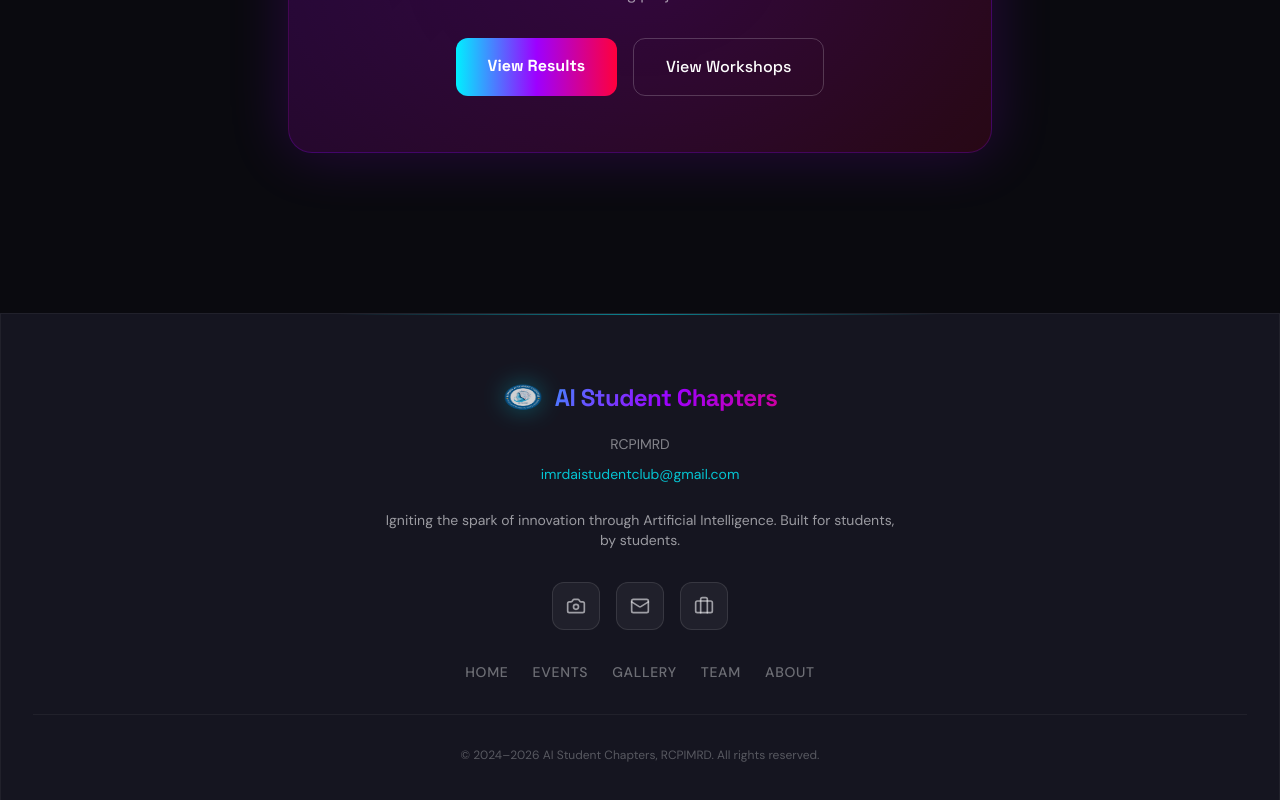
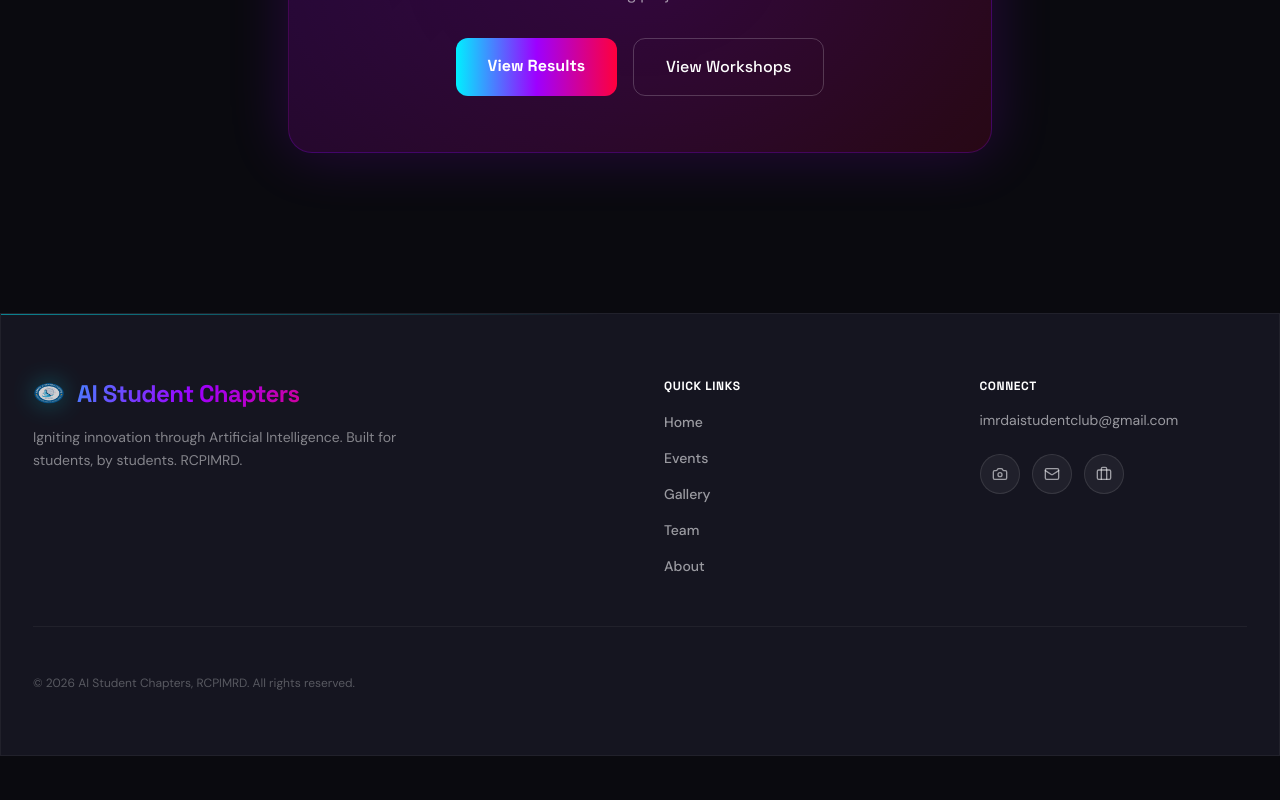
Before and after one commit to chiragbehere/ai-student-chapters-website, a React (Vite) app: page / in a window 1280 px wide. Shown: the part 2890-3690 px from the top of the page. After the commit the page ends 3646 px from the top, so only its background shows below. Built offline with nearby package versions, Linux system fonts and the light colour scheme.

Commit message:
Update footer design to modern left-aligned layout

```diff
--- a/src/components/Layout.tsx
+++ b/src/components/Layout.tsx
@@ -95,50 +95,63 @@ const Layout = ({ children }: { children: React.ReactNode }) => {
       </main>
 
       {/* Footer */}
-      <footer className="glass-panel border-t border-border py-16 mt-20 relative overflow-hidden">
-        {/* Subtle glow */}
-        <div className="absolute top-0 left-1/2 -translate-x-1/2 w-[600px] h-[1px] bg-gradient-to-r from-transparent via-secondary/50 to-transparent" />
+      <footer className="glass-panel border-t border-border py-12 md:py-16 mt-12 md:mt-20 relative overflow-hidden">
+        {/* Subtle glow aligned left */}
+        <div className="absolute top-0 left-0 w-full md:w-[600px] h-[1px] bg-gradient-to-r from-secondary/50 to-transparent" />
 
-        <div className="max-w-7xl mx-auto px-4 sm:px-6 lg:px-8 text-center relative z-10">
-          <div className="flex items-center justify-center gap-3 mb-4">
-            <img src="/images/club-logo.png" alt="AI Student Chapters Logo" className="h-10 w-10 opacity-80" style={{ filter: 'drop-shadow(0 0 12px rgba(0,240,255,0.4))' }} />
-            <h2 className="font-heading font-bold text-2xl">
+        <div className="max-w-7xl mx-auto px-4 sm:px-6 lg:px-8 relative z-10 flex flex-col items-start text-left">
+          <div className="w-full grid grid-cols-1 sm:grid-cols-2 lg:grid-cols-4 gap-10 md:gap-12 mb-8 md:mb-12 border-b border-white/5 pb-10 md:pb-12">
+
+            {/* Brand Column */}
+            <div className="col-span-1 sm:col-span-2 flex flex-col items-start space-y-4">
+              <div className="flex items-center gap-3">
+                <img src="/images/club-logo.png" alt="AI Student Chapters Logo" className="h-8 w-8 opacity-80" style={{ filter: 'drop-shadow(0 0 12px rgba(0,240,255,0.4))' }} />
+                <h2 className="font-heading font-bold text-xl md:text-2xl tracking-tight">
                   <span className="grad-text">AI Student Chapters</span>
                 </h2>
               </div>
-          <p className="text-foreground/50 text-sm mb-2 font-body">RCPIMRD</p>
-          <a href="mailto:imrdaistudentclub@gmail.com" className="text-secondary/80 hover:text-secondary text-sm transition-colors">
+              <p className="text-foreground/50 font-body text-sm max-w-sm leading-relaxed">
+                Igniting innovation through Artificial Intelligence. Built for students, by students. RCPIMRD.
+              </p>
+            </div>
+
+            {/* Quick Links Vertical */}
+            <div className="flex flex-col items-start space-y-4 w-full">
+              <h3 className="text-white font-bold tracking-wider text-xs uppercase">Quick Links</h3>
+              <ul className="flex flex-col space-y-3">
+                {links.map((link) => (
+                  <li key={link.path}>
+                    <Link to={link.path} className="text-foreground/60 hover:text-white hover:translate-x-1 inline-block transition-all duration-300 text-sm font-medium">
+                      {link.label}
+                    </Link>
+                  </li>
+                ))}
+              </ul>
+            </div>
+
+            {/* Socials & Connect Vertical */}
+            <div className="flex flex-col items-start space-y-4 w-full">
+              <h3 className="text-white font-bold tracking-wider text-xs uppercase">Connect</h3>
+              <a href="mailto:imrdaistudentclub@gmail.com" className="text-foreground/60 hover:text-white transition-colors text-sm break-all">
                 imrdaistudentclub@gmail.com
               </a>
-
-          <p className="text-foreground/60 mt-6 mb-8 font-body max-w-lg mx-auto text-sm">
-            Igniting the spark of innovation through Artificial Intelligence. Built for students, by students.
-          </p>
-
-          {/* Social Links */}
-          <div className="flex justify-center gap-4 mb-8">
-            <a href="https://www.instagram.com/ai.student_chapters" target="_blank" rel="noreferrer" className="w-12 h-12 rounded-xl bg-white/5 border border-white/10 flex items-center justify-center text-foreground/60 hover:text-secondary hover:border-secondary/30 hover:bg-secondary/5 transition-all duration-300">
-              <Camera size={20} />
+              <div className="flex items-center gap-3 pt-2">
+                <a href="https://www.instagram.com/ai.student_chapters/" target="_blank" rel="noreferrer" className="w-10 h-10 rounded-full bg-white/5 border border-white/10 flex items-center justify-center text-foreground/60 hover:text-secondary hover:border-secondary/30 hover:bg-secondary/10 transition-all duration-300">
+                  <Camera size={16} />
                 </a>
-            <a href="mailto:imrdaistudentclub@gmail.com" className="w-12 h-12 rounded-xl bg-white/5 border border-white/10 flex items-center justify-center text-foreground/60 hover:text-primary hover:border-primary/30 hover:bg-primary/5 transition-all duration-300">
-              <Mail size={20} />
+                <a href="mailto:imrdaistudentclub@gmail.com" className="w-10 h-10 rounded-full bg-white/5 border border-white/10 flex items-center justify-center text-foreground/60 hover:text-primary hover:border-primary/30 hover:bg-primary/10 transition-all duration-300">
+                  <Mail size={16} />
                 </a>
-            <a href="#" className="w-12 h-12 rounded-xl bg-white/5 border border-white/10 flex items-center justify-center text-foreground/60 hover:text-accent hover:border-accent/30 hover:bg-accent/5 transition-all duration-300">
-              <Briefcase size={20} />
+                <a href="#" className="w-10 h-10 rounded-full bg-white/5 border border-white/10 flex items-center justify-center text-foreground/60 hover:text-accent hover:border-accent/30 hover:bg-accent/10 transition-all duration-300">
+                  <Briefcase size={16} />
                 </a>
               </div>
-
-          {/* Footer Nav */}
-          <div className="flex flex-wrap justify-center gap-6 mb-8">
-            {links.map((link) => (
-              <Link key={link.path} to={link.path} className="text-foreground/40 hover:text-secondary transition-colors text-sm font-medium uppercase tracking-wider">
-                {link.label}
-              </Link>
-            ))}
             </div>
 
-          <div className="pt-8 border-t border-white/5 text-foreground/30 text-xs font-body">
-            © 2024–{new Date().getFullYear()} AI Student Chapters, RCPIMRD. All rights reserved.
+          </div>
+
+          <div className="w-full flex flex-col sm:flex-row justify-between items-start sm:items-center gap-4 text-foreground/30 text-xs font-body">
+            <p>© {new Date().getFullYear()} AI Student Chapters, RCPIMRD. All rights reserved.</p>
           </div>
         </div>
       </footer>
```
Also changed, not shown: index.html (line endings or trailing spaces). Lines whose indentation alone changed are shown as unchanged.
